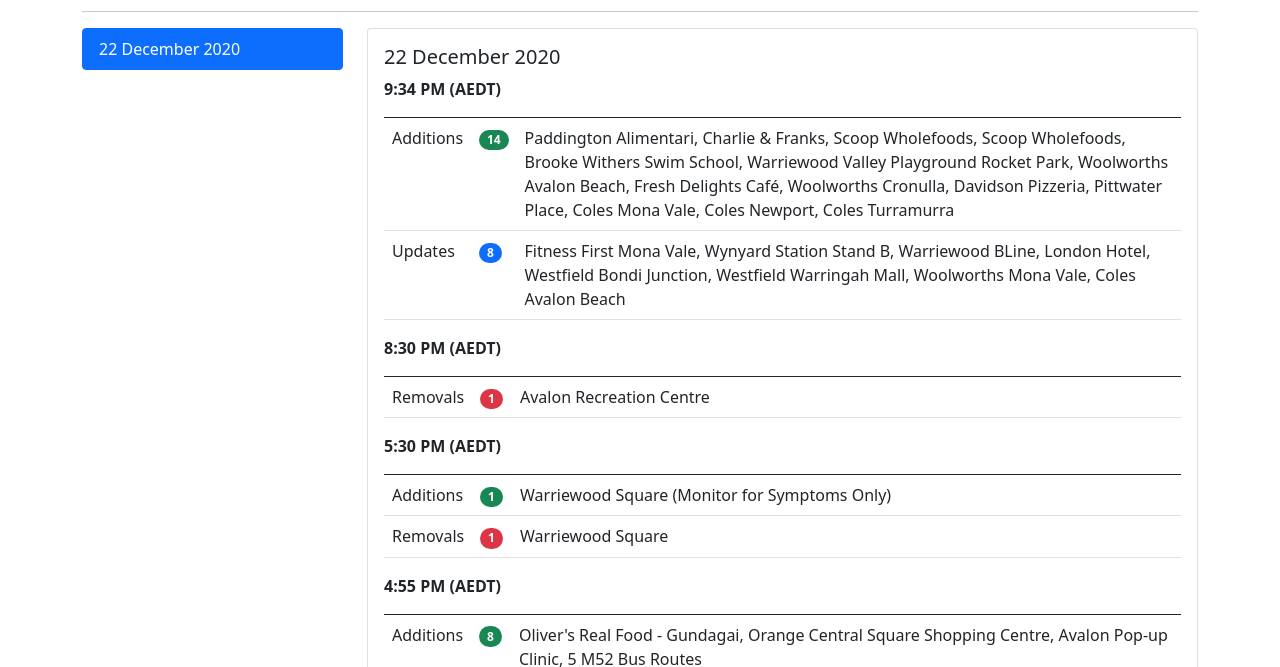
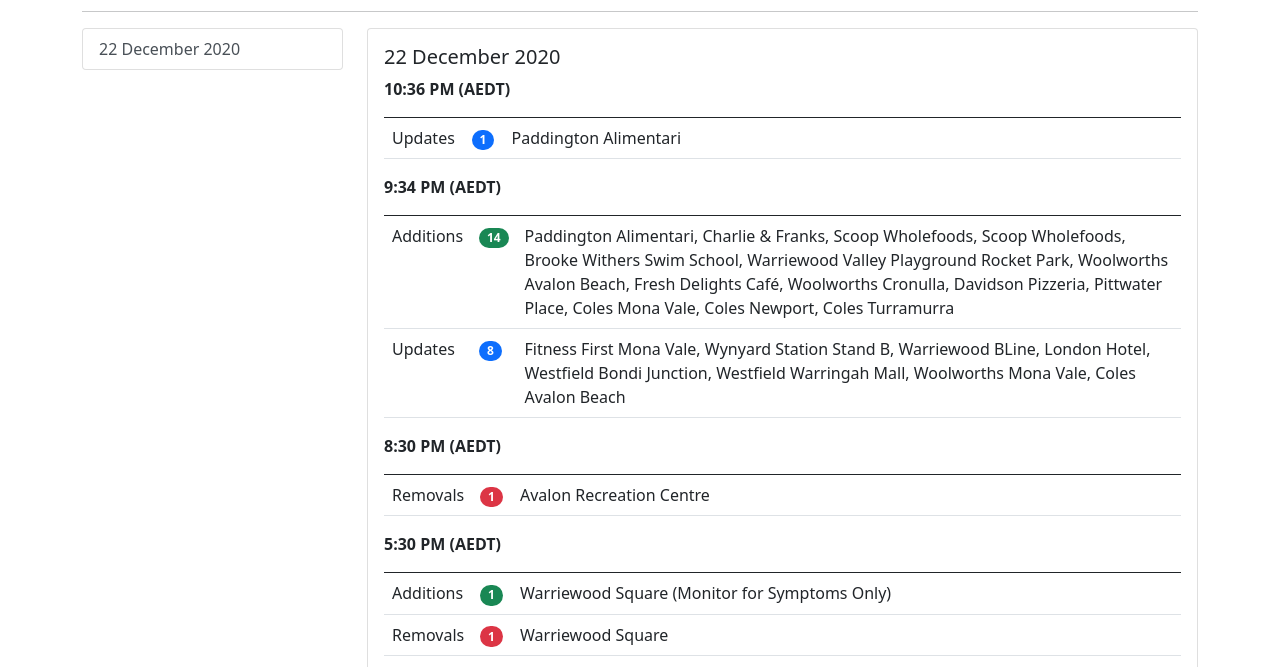
Before and after one commit to stuntguy3000/about.covidmap.com.au, a plain HTML site: page nsw/changelog.html in a window 1280 px wide. Shown: the part 133-800 px from the top of the page. Drawn offline with nearby package versions, Linux system fonts and the light colour scheme.

Commit message:
NSW - 10:36PM

```diff
--- a/nsw/changelog.html
+++ b/nsw/changelog.html
@@ -51,18 +51,35 @@
             <div class="row">
                 <div class="col-3">
                     <!-- Change Log Navigation -->
-                    <div class="list-group" id="list-datenavigation">
+                    <div class="list-group sticky-top">
                         <a class="list-group-item list-group-item-action" href="#card-22-12-20">22 December 2020</a>
                     </div>
                 </div>
                 <div class="col-9">
                     <!-- Change Log -->
-                    <div data-bs-spy="scroll" data-bs-target="#list-datenavigation" data-bs-offset="0" class="scrollspy-example" tabindex="0">
+                    <div>
                         <!-- 22-12-20 -->
                         <div class="card">
                             <div class="card-body">
                                 <h5 class="card-title" id="card-22-12-20">22 December 2020</h5>
                                 <div class="card-text">
+                                    <strong>10:36 PM (AEDT)</strong><br>
+                                    <table class="table table-hover">
+                                        <thead>
+                                            <tr>
+                                                <th scope="col" width="10%"></th>
+                                                <th scope="col" width="5%"></th>
+                                                <th scope="col" width="85%"></th>
+                                            </tr>
+                                        </thead>
+                                        <tbody>
+                                            <tr>
+                                                <td>Updates</td>
+                                                <td><span class="badge rounded-pill bg-primary">1</span></td>
+                                                <td>Paddington Alimentari</td>
+                                            </tr>
+                                        </tbody>
+                                    </table>
                                     <strong>9:34 PM (AEDT)</strong><br>
                                     <table class="table table-hover">
                                         <thead>
```
